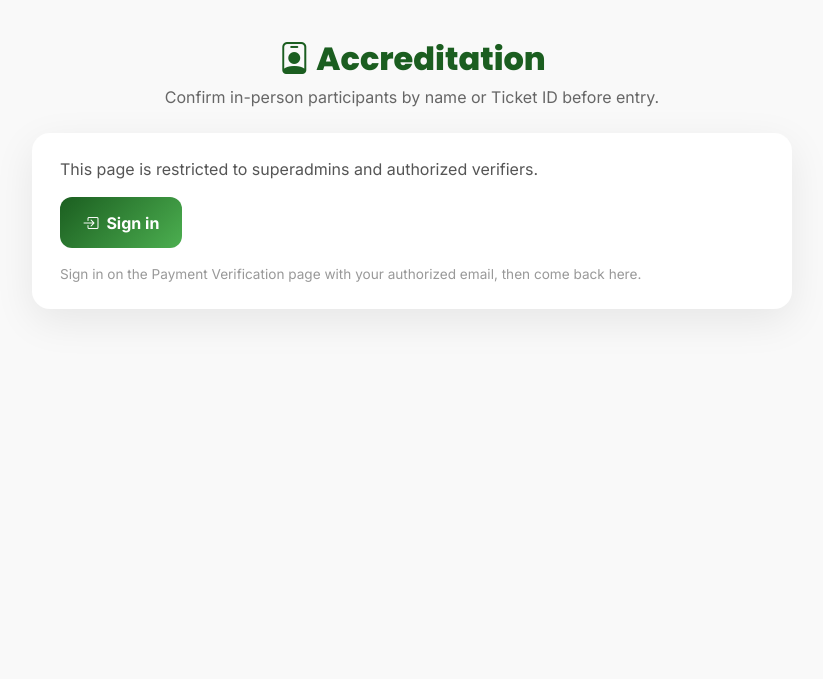
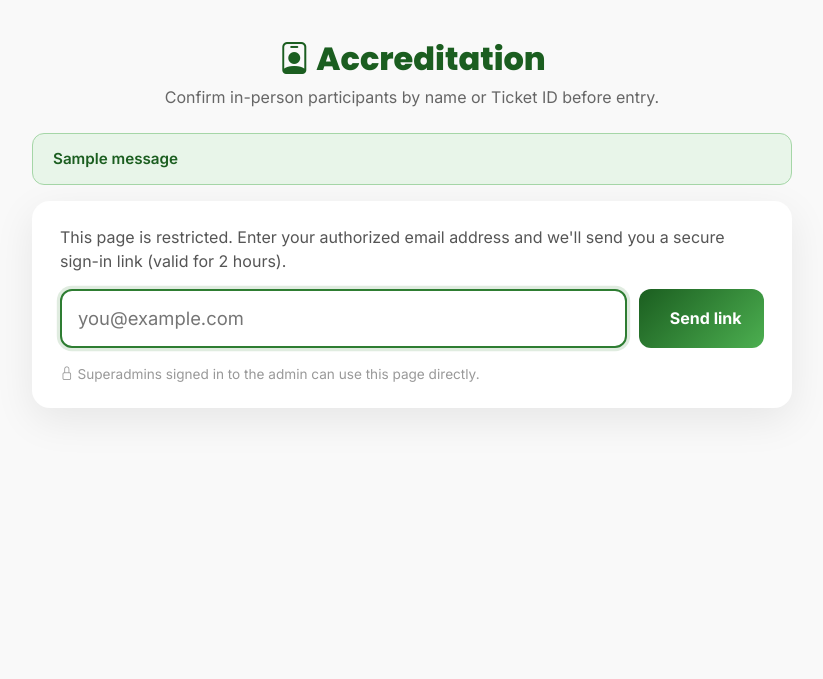
Before and after one commit to ojsys/ana_pro, a Django app: page /conference/accreditation/ in a window 1280 px wide. Shown: the part 67-746 px from the top of the page, without its empty margins (228-1051 px from the left). Run offline with Django 5.2, Linux system fonts and the light colour scheme; tables that the repository leaves empty hold one stand-in row (values such as "Sample post"); grey boxes marked "Sample" are stand-in pictures; one stand-in notice (Sample message) is shown; some libraries are stand-ins or nearby versions.

Commit message:
Add a separate allowlist for accreditation staff
Accreditation was open to payment verifiers, which gave door staff the
power to confirm payments. Add Accreditation Officers with their own
magic-link sign-in on the accreditation page; access is now superadmins
and accreditation officers only. The sign-in email takes the page name
so both allowlists share it.

Co-Authored-By: Claude Opus 5.5 <noreply@anthropic.com>

```diff
--- a/conference/models.py
+++ b/conference/models.py
@@ -921,6 +921,29 @@ class PaymentVerifier(models.Model):
         return self.name or self.email
 
 
+class AccreditationOfficer(models.Model):
+    """A person allowed to use the Accreditation page at the venue entrance.
+
+    Separate from :class:`PaymentVerifier` so door staff can admit people
+    without being able to confirm payments. Access is granted via a
+    time-limited magic link emailed to ``email``; untick ``is_active`` to
+    revoke it immediately, including any active session.
+    """
+    name = models.CharField(max_length=200, blank=True, help_text="For your own reference")
+    email = models.EmailField(unique=True, help_text="The link is sent here, and only this inbox can sign in")
+    is_active = models.BooleanField(default=True, help_text="Untick to immediately revoke access")
+    last_login_at = models.DateTimeField(null=True, blank=True)
+    created_at = models.DateTimeField(auto_now_add=True)
+
+    class Meta:
+        ordering = ['name', 'email']
+        verbose_name = "Accreditation Officer"
+        verbose_name_plural = "Accreditation Officers"
+
+    def __str__(self):
+        return self.name or self.email
+
+
 class AbstractReviewer(models.Model):
     """A non-staff person allowed to view the Abstract Review page.
 
--- a/conference/urls.py
+++ b/conference/urls.py
@@ -25,6 +25,8 @@ urlpatterns = [
     path('ticket/<str:ticket_id>/', views.ticket_verify, name='ticket_verify'),
     path('attendance/confirm/<str:token>/', views.attendance_confirm, name='attendance_confirm'),
     path('accreditation/', views.accreditation, name='accreditation'),
+    path('accreditation/login/<str:token>/', views.accreditation_login, name='accreditation_login'),
+    path('accreditation/logout/', views.accreditation_logout, name='accreditation_logout'),
     path('programme/', views.ProgramView.as_view(), name='program'),
     path('exhibitors/', views.ExhibitorsView.as_view(), name='exhibitors'),
     path('exhibitors/register/', views.ExhibitorRegistrationView.as_view(), name='exhibitor_register'),
--- a/conference/views.py
+++ b/conference/views.py
@@ -22,7 +22,7 @@ from .models import (
     Conference, Speaker, AbstractSubmission, AbstractThematicArea,
     RegistrationCategory, Registration, ProgramDay, Sponsor, KeyMessage,
     ContentBlock, Exhibitor, ExhibitorPackage, ExhibitorShowcase,
-    PaymentVerifier, AbstractReviewer, ATTENDANCE_TOKEN_SALT,
+    PaymentVerifier, AccreditationOfficer, AbstractReviewer, ATTENDANCE_TOKEN_SALT,
 )
 from .forms import (
     AbstractSubmissionForm, RegistrationForm, StakeholderRegistrationForm,
@@ -1062,6 +1062,87 @@ def payment_verification(request):
 # Finds a ticket ID anywhere in the input, so a scanned ticket URL works too.
 TICKET_ID_RE = re.compile(r'[A-Z]{3}\d{4}-T\d+', re.IGNORECASE)
 
+# Magic-link config for accreditation officers (a separate allowlist from
+# payment verifiers, so door staff can't confirm payments).
+AC_SALT = 'conference.accreditation.magic-link'
+AC_SESSION_KEY = 'ac_officer_email'
+
+
+def _active_officer_email(request):
+    """Return the session's officer email if it still maps to an active
+    AccreditationOfficer, else None (so revoking access ends the session too)."""
+    email = request.session.get(AC_SESSION_KEY)
+    if email and AccreditationOfficer.objects.filter(email__iexact=email, is_active=True).exists():
+        return email
+    return None
+
+
+def accreditation_login(request, token):
+    """Consume an accreditation magic link and grant a session."""
+    try:
+        email = signing.loads(token, salt=AC_SALT, max_age=PV_MAX_AGE)
+    except signing.SignatureExpired:
+        messages.error(request, "That sign-in link has expired. Please request a new one.")
+        return redirect('conference:accreditation')
+    except signing.BadSignature:
+        messages.error(request, "That sign-in link is invalid.")
+        return redirect('conference:accreditation')
+
+    officer = AccreditationOfficer.objects.filter(email__iexact=email, is_active=True).first()
+    if not officer:
+        messages.error(request, "Access for this email is no longer active.")
+        return redirect('conference:accreditation')
+
+    request.session[AC_SESSION_KEY] = officer.email
+    AccreditationOfficer.objects.filter(pk=officer.pk).update(last_login_at=timezone.now())
+    messages.success(request, f"Welcome, {officer.name or officer.email}. You now have accreditation access.")
+    return redirect('conference:accreditation')
+
+
+@require_POST
+def accreditation_logout(request):
+    request.session.pop(AC_SESSION_KEY, None)
+    messages.info(request, "You have been signed out of Accreditation.")
+    return redirect('conference:accreditation')
+
+
+def _request_accreditation_access(request, conference):
+    """Email an allowlisted officer a sign-in link (explicit feedback, as on
+    Payment Verification, since the allowlist is small and known)."""
+    email = (request.POST.get('email') or '').strip()
+    officer = AccreditationOfficer.objects.filter(email__iexact=email).first()
+    if not officer:
+        messages.error(
+            request,
+            f"“{email}” is not authorized for accreditation. "
+            "Ask an administrator to add it under Accreditation Officers.",
+        )
+    elif not officer.is_active:
+        messages.error(
+            request,
+            f"Access for “{email}” has been deactivated. Ask an administrator to re-activate it.",
+        )
+    else:
+        try:
+            token = signing.dumps(officer.email, salt=AC_SALT)
+            login_url = request.build_absolute_uri(reverse('conference:accreditation_login', args=[token]))
+            from .emails import send_verifier_magic_link
+            send_verifier_magic_link(officer, login_url, conference, page_name="Accreditation")
+        except Exception as exc:
+            logger.error("Failed to send accreditation magic link to %s: %s", email, exc, exc_info=True)
+            messages.error(
+                request,
+                "We couldn't send the sign-in link due to a mail server error. "
+                "Please try again, or contact the site administrator.",
+            )
+        else:
+            messages.success(
+                request,
+                f"A sign-in link has been sent to {officer.email}. "
+                "It expires in 2 hours — check your inbox (and spam folder).",
+            )
+    return redirect('conference:accreditation')
+
 
 def accreditation(request):
     """
@@ -1069,19 +1150,21 @@ def accreditation(request):
 
     Look someone up by Ticket ID (typed, or a scanned ticket link) or by
     name, check they are cleared to enter, and record them as accredited.
-    Same access as Payment Verification: superadmins, or allowlisted
-    verifiers signed in with a magic link.
+    Open to superadmins and to people on the AccreditationOfficer allowlist,
+    who sign in with an emailed magic link.
     """
     conference = get_active_conference()
     is_superadmin = _is_pv_staff(request)
-    verifier_email = _active_verifier_email(request)
-    if not (is_superadmin or verifier_email):
+    officer_email = _active_officer_email(request)
+    if not (is_superadmin or officer_email):
+        if request.method == 'POST' and request.POST.get('action') == 'request_access':
+            return _request_accreditation_access(request, conference)
         return render(request, 'conference/accreditation.html', {
             'conference': conference,
             'needs_access': True,
         })
 
-    actor = str(request.user) if is_superadmin else f"verifier:{verifier_email}"
+    actor = str(request.user) if is_superadmin else f"officer:{officer_email}"
     registrations = Registration.objects.select_related('category')
     if conference:
         registrations = registrations.filter(conference=conference)
@@ -1152,7 +1235,7 @@ def accreditation(request):
 
     return render(request, 'conference/accreditation.html', {
         'conference': conference,
-        'verifier_email': verifier_email,
+        'officer_email': officer_email,
         'query': raw_query,
         'record': record,
         'matches': matches,
--- a/templates/conference/accreditation.html
+++ b/templates/conference/accreditation.html
@@ -46,16 +46,28 @@
     </div>
 
     {% if needs_access %}
+      {% for message in messages %}<div class="acc-alert {{ message.tags }}">{{ message }}</div>{% endfor %}
       <div class="acc-card"><div class="acc-body">
-        <p style="color:#555;">This page is restricted to superadmins and authorized verifiers.</p>
-        <a class="acc-btn acc-btn-go" href="{% url 'conference:payment_verification' %}"><i class="bi bi-box-arrow-in-right"></i> Sign in</a>
-        <p style="color:#999;font-size:0.85rem;margin:1rem 0 0;">Sign in on the Payment Verification page with your authorized email, then come back here.</p>
+        <p style="color:#555;">This page is restricted. Enter your authorized email address and we'll send you a
+          secure sign-in link (valid for 2 hours).</p>
+        <form method="post" class="acc-search" style="display:flex;gap:0.75rem;">
+          {% csrf_token %}
+          <input type="hidden" name="action" value="request_access">
+          <input type="email" name="email" required autofocus class="acc-input" placeholder="you@example.com">
+          <button type="submit" class="acc-btn acc-btn-go"><i class="bi bi-envelope-arrow-up"></i> Send link</button>
+        </form>
+        <p style="color:#999;font-size:0.85rem;margin:1rem 0 0;"><i class="bi bi-lock"></i> Superadmins signed in to the admin can use this page directly.</p>
       </div></div>
     {% else %}
 
     <div style="display:flex;justify-content:space-between;gap:1rem;margin-bottom:1rem;flex-wrap:wrap;font-weight:700;color:#1B5E20;">
       <span><i class="bi bi-people-fill"></i> {{ accredited_total }} accredited of {{ expected_total }} expected in person</span>
-      {% if verifier_email %}<span style="color:#888;font-weight:600;font-size:0.85rem;">{{ verifier_email }}</span>{% endif %}
+      {% if officer_email %}
+      <form method="post" action="{% url 'conference:accreditation_logout' %}" style="margin:0;color:#888;font-weight:600;font-size:0.85rem;">
+        {% csrf_token %}{{ officer_email }} ·
+        <button type="submit" style="background:none;border:none;padding:0;color:#1565c0;font-weight:700;text-decoration:underline;cursor:pointer;">Sign out</button>
+      </form>
+      {% endif %}
     </div>
 
     {% for message in messages %}<div class="acc-alert {{ message.tags }}">{{ message }}</div>{% endfor %}
--- a/templates/conference/payment_verification.html
+++ b/templates/conference/payment_verification.html
@@ -49,7 +49,7 @@
       </div>
       <h2 style="font-family:'Poppins',sans-serif;font-weight:800;color:#1B5E20;margin:0;">Payment Verification</h2>
       <p style="color:#666;margin-top:0.5rem;">Verify and confirm Paystack &amp; bank-transfer payments by Ticket ID, Reference or name.</p>
-      {% if authorized %}<a href="{% url 'conference:accreditation' %}" style="color:#1B5E20;font-weight:700;font-size:0.9rem;"><i class="bi bi-person-badge"></i> Go to Accreditation</a>{% endif %}
+      {% if is_superadmin %}<a href="{% url 'conference:accreditation' %}" style="color:#1B5E20;font-weight:700;font-size:0.9rem;"><i class="bi bi-person-badge"></i> Go to Accreditation</a>{% endif %}
     </div>
 
     {% if messages %}
```
Also changed, not shown: conference/admin.py (+24 -1 lines), conference/emails.py (+9 -9 lines), conference/migrations/0016_accreditation_officer.py (added).
